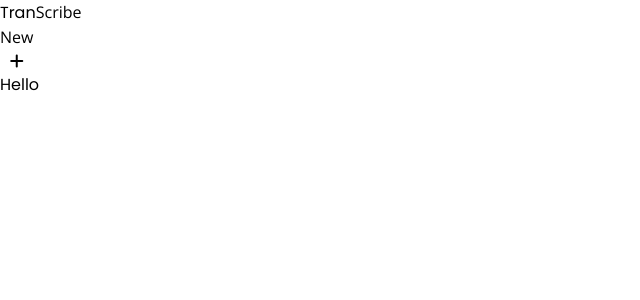
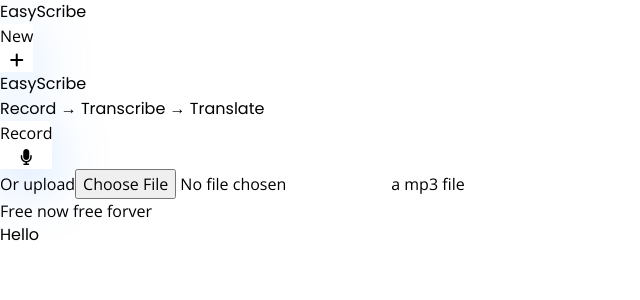
Before and after one commit to AnsarulIslam10/EasyScribe-text-translator, a React (Vite) app: page / in a window 1280 px wide. Shown: the top 300 px of the page, without its empty margins (0-640 px from the left). Built offline with nearby package versions, Linux system fonts and the light colour scheme.

Commit message:
handle audio and file

```diff
--- a/src/App.jsx
+++ b/src/App.jsx
@@ -1,15 +1,26 @@
 import { useState } from 'react'
 import HomePage from './components/HomePage'
 import Header from './components/Header'
+import FileDisplay from './components/FileDisplay'
 
 
 function App() {
+  const [file, setFile] = useState(null)
+  const [audioStream, setAudioStream] = useState(null)
+  const isAudioAvailable = file || audioStream
+
+  function handleAudioReset(){
+    setFile(null)
+    setAudioStream(null)
+  }
 
   return (
     <div className='flex flex-col max-w-[1000px mx-auto w-full]'>
       <section className='min-h-screen flex flex-col'>
-        <Header/>
-        <HomePage/>
+        <Header />
+        {isAudioAvailable ? (
+          <FileDisplay handleAudioReset={handleAudioReset} file={file} audioStream={setAudioStream}/>
+        ): (<HomePage setFile={setFile} setAudioStream={setAudioStream}/>)}
       </section>
       <h1 className='text-green-400'>Hello</h1>
       <footer></footer>
--- /dev/null
+++ b/src/components/FileDisplay.jsx
@@ -0,0 +1,8 @@
+import React from 'react'
+
+export default function FileDisplay(props) {
+    const {handleAudioReset, file, audioStream} = props
+  return (
+    <div>FileDisplay</div>
+  )
+}
--- a/src/components/Header.jsx
+++ b/src/components/Header.jsx
@@ -3,8 +3,8 @@
 export default function Header() {
     return (
         <header className="flex items-center justify-between gap-4 p-4">
-            <h1>Tran<span className='text-blue-400'>Scribe</span></h1>
-            <button className='flex items-center gap-2'><p>New</p><i className="fa-solid fa-plus"></i></button>
+            <h1 className='font-medium'>Easy<span className='text-blue-400 bold'>Scribe</span></h1>
+            <button className='flex items-center gap-2 spacialBtn px-4 py-2 rounded-lg text-blue-400'><p>New</p><i className="fa-solid fa-plus"></i></button>
         </header>
     )
 }
--- a/src/components/HomePage.jsx
+++ b/src/components/HomePage.jsx
@@ -1,9 +1,23 @@
 import React from 'react'
 
-export default function HomePage() {
+export default function HomePage(props) {
+
+    const { setAudioStream, setFile } = props
+
     return (
-        <main className='flex-1 p-4 flex flex-col gap-3 sm:gap-4 md:gap-5 justify-center bg-green-400'>
-
+        <main className='flex-1 p-4 flex flex-col text-center gap-3 sm:gap-4 md:gap-5 justify-center pb-20'>
+            <h1 className='font-semibold text-5xl sm:text-6xl md:text-7xl'>Easy<span className='text-blue-400 bold'>Scribe</span></h1>
+            <h3 className='font-medium md:text-lg'>Record <span className='text-blue-400'>&rarr;</span> Transcribe <span>&rarr;</span> Translate</h3>
+            <button className='flex spacialBtn px-4 py-2 rounded-xl items-center text-base justify-between gap-4 mx-auto w-72 max-w-full my-4'>
+                <p className='text-blue-400'>Record</p>
+                <i className="fa-solid fa-microphone"></i>
+            </button>
+            <p className='text-base'>Or <label className='text-blue-400 cursor-pointer hover:text-blue-600 duration-200'>upload
+            <input onChange={(e)=>{
+                const tempFile = e.target.files(0)
+                setFile(tempFile)
+            }} className='hidden' type="file" name="" id="" accept='.mp3,.wave' /></label> a mp3 file</p>
+            <p className='italic text-slate-500'>Free now free forver</p>
         </main>
     )
 }
--- a/src/index.css
+++ b/src/index.css
@@ -9,3 +9,11 @@
 h1, h2, h3, .bold{
     font-family: "Poppins", sans-serif;
 }
+.spacialBtn{
+    background: white;
+    box-shadow: 0px 14px 55px rgba(96, 165, 255, 0.35);
+    transition-duration: 200ms;
+}
+.spacialBtn:hover{
+    opacity: 0.5;
+}
```
